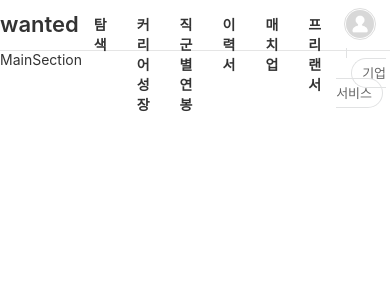
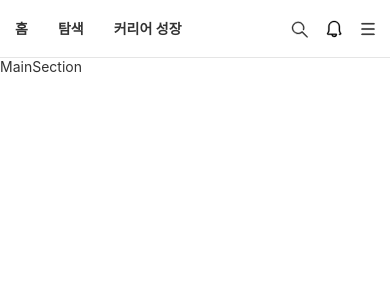
Before and after one commit to Eyes0n/wanted, a React (Create React App) app: page / in a window 390 px wide. Shown: the top 300 px of the page. Built offline with nearby package versions, Linux system fonts and the light colour scheme.

Commit message:
Add :Nav 반응형 추가

```diff
--- a/src/App.js
+++ b/src/App.js
@@ -16,4 +16,8 @@ export default App;
 
 const MainSection = styled.main`
   padding-top: 50px;
+
+  @media ${({ theme }) => theme.tablet} {
+    padding-top: 57px;
+  }
 `;
--- a/src/components/Nav.js
+++ b/src/components/Nav.js
@@ -3,13 +3,15 @@ import { Link } from 'react-router-dom';
 import styled from 'styled-components';
 import { ReactComponent as SearchSVG } from '../SvgImages/search.svg';
 import { ReactComponent as BellSVG } from '../SvgImages/bell.svg';
+import { ReactComponent as HamburgerMenuSVG } from '../SvgImages/hamburger.svg';
+
 import DropdownMenu from './DropdownMenu';
 
 const Navbar = () => {
   const [isShowDropdownMenu, setIsShowDropdownMenu] = useState(false);
 
   const handleShowDropdownMenu = (bool, i) => {
-    if (i === 0) setIsShowDropdownMenu(bool);
+    if (i === 1) setIsShowDropdownMenu(bool);
     else setIsShowDropdownMenu(false);
   };
 
@@ -31,8 +33,8 @@ const Navbar = () => {
           ))}
         </MenuList>
 
-        <AsideList>
-          <ul>
+        <AsideContainer>
+          <AsideList>
             <AsideLi>
               <button type="button">
                 <SearchSVG />
@@ -51,10 +53,15 @@ const Navbar = () => {
               </AvatarBtn>
             </AsideLi>
             <AsideLi>
+              <AvatarBtn type="button">
+                <HamburgerMenuSVG />
+              </AvatarBtn>
+            </AsideLi>
+            <AsideLi>
               <DashBoardLink to="/">기업 서비스</DashBoardLink>
             </AsideLi>
-          </ul>
-        </AsideList>
+          </AsideList>
+        </AsideContainer>
       </Nav>
       <DropdownMenu
         isShowDropdownMenu={isShowDropdownMenu}
@@ -67,6 +74,7 @@ const Navbar = () => {
 export default Navbar;
 
 const MENULIST = [
+  { id: 0, title: '홈' },
   { id: 1, title: '탐색' },
   { id: 2, title: '커리어 성장' },
   { id: 3, title: '직군별 연봉' },
@@ -75,24 +83,19 @@ const MENULIST = [
   { id: 6, title: '프리랜서' },
 ];
 
-// 반응형 Nav 적용하기
-// @media (min-width: 1200px)
-// Nav {
-//     margin: 0 auto;
-//     height: 50px;
-// }
-
-// @media (min-width: 1200px)
-// Nav {
-//     width: 87.72%;
-// }
-
 const NavContainer = styled.nav`
   position: fixed;
   width: 100%;
   background-color: #fff;
   box-shadow: 0 1px 0 0 rgb(0 0 0 / 10%);
   z-index: 100;
+
+  @media ${({ theme }) => theme.tablet} {
+    width: 100%;
+    height: 57px;
+    padding-top: 4px;
+    margin: 0 auto;
+  }
 `;
 
 const Nav = styled.nav`
@@ -101,11 +104,14 @@ const Nav = styled.nav`
   max-width: 1060px;
   height: 50px;
   margin: 0 auto;
-  /* background-color: yellow; */
 `;
 
 const Logo = styled.div`
   ${({ theme }) => theme.FlexSet('', 'center')}
+
+  @media ${({ theme }) => theme.tablet} {
+    display: none;
+  }
 `;
 
 const LogoLink = styled(Link)`
@@ -132,8 +138,43 @@ const MenuItem = styled.li`
     font-weight: 600;
     padding: 15px;
   }
+
+  &:first-child {
+    display: none;
+  }
+
+  @media ${({ theme }) => theme.tablet} {
+    // logo none
+    &:first-child {
+      display: flex;
+    }
+
+    &:hover {
+      border-bottom: 2px solid #258bf7;
+    }
+
+    ${({ theme }) => theme.MakeNthChildDisplayNone(4, 8)};
+    /* &:nth-child(4) {
+      display: none;
+    }
+    &:nth-child(5) {
+      display: none;
+    }
+    &:nth-child(6) {
+      display: none;
+    }
+    &:nth-child(7) {
+      display: none;
+    }
+    &:nth-child(8) {
+      display: none;
+    } */
+  }
 `;
 
+const AsideContainer = styled.div`
+  height: 100;
+`;
 const AsideList = styled.ul`
   height: 100;
 `;
@@ -160,6 +201,24 @@ const AsideLi = styled.li`
     height: 10px;
     background-color: #e1e2e3;
     margin: auto 10px;
+  }
+
+  &:nth-last-child(2) {
+    display: none;
+  }
+
+  @media ${({ theme }) => theme.tablet} {
+    &:nth-last-child(2) {
+      display: inline-block;
+    }
+
+    &:nth-last-child(3) {
+      display: none;
+    }
+
+    &:last-child {
+      display: none;
+    }
   }
 `;
 
--- a/src/styles/mixin.js
+++ b/src/styles/mixin.js
@@ -7,6 +7,20 @@ const FlexSet = (horizon, vertical, direction) => css`
   flex-direction: ${direction || 'row'};
 `;
 
-const mixin = { FlexSet };
+const MakeNthChildDisplayNone = (start, end) => {
+  let styles = '';
+
+  for (let i = start; i < end; i++) {
+    styles += `&:nth-child(${i}) {
+      display: none;
+    }`;
+  }
+
+  return css`
+    ${styles}
+  `;
+};
+
+const mixin = { FlexSet, MakeNthChildDisplayNone };
 
 export default mixin;
--- a/src/styles/theme.js
+++ b/src/styles/theme.js
@@ -1,3 +1,15 @@
-const theme = {};
+const size = {
+  mobile: '375px',
+  tablet: '768px',
+  laptop: '1024px',
+  desktop: '1800px',
+};
+
+const theme = {
+  mobile: `(max-width: ${size.mobile})`,
+  tablet: `(max-width: ${size.tablet})`,
+  laptop: `(max-width: ${size.laptop})`,
+  desktop: `(max-width: ${size.desktop})`,
+};
 
 export default theme;
```
Also changed, not shown: src/components/DropdownMenu.js (+28 -24 lines), src/SvgImages/closeBtn.svg (added), src/SvgImages/hamburger.svg (added).
